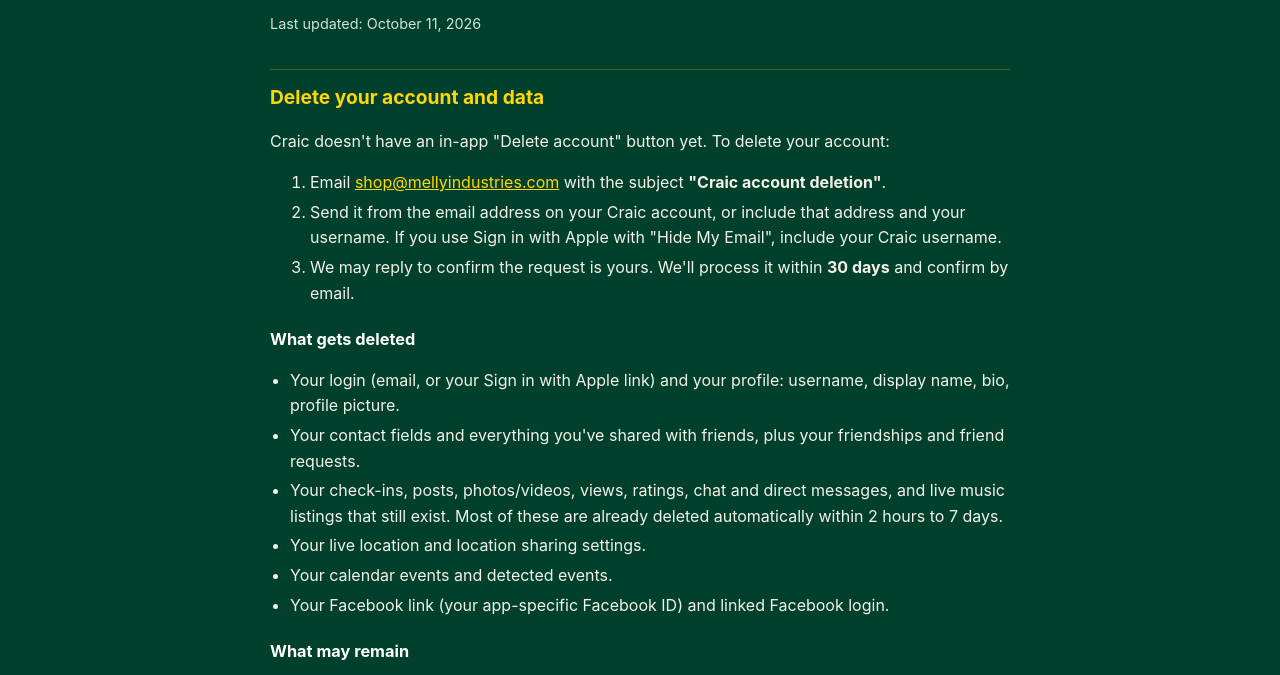
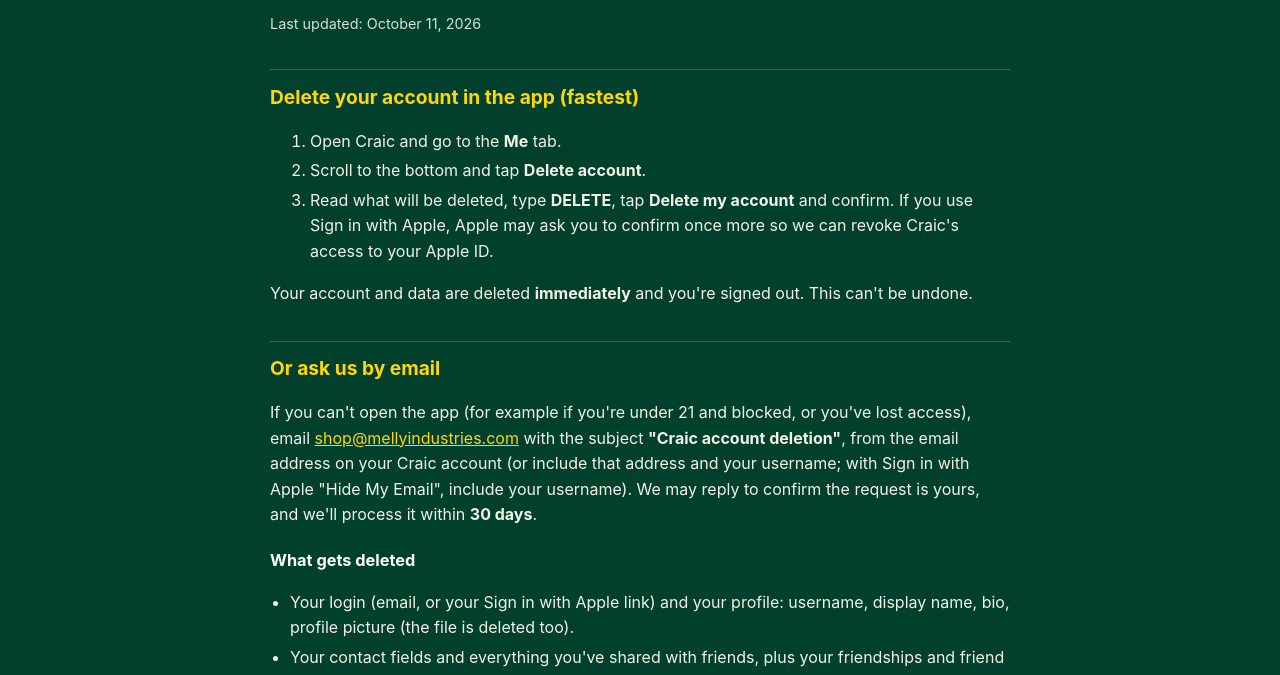
Before and after one commit to jmelly02/craic-legal, a plain HTML site: page delete-data.html in a window 1280 px wide. Shown: the part 205-880 px from the top of the page. Drawn offline with Linux system fonts and the light colour scheme.

Commit message:
In-app account deletion (Me > Delete account) and 21+ age check

```diff
--- a/delete-data.html
+++ b/delete-data.html
@@ -39,22 +39,26 @@
 <h1>Delete your Craic data</h1>
 <p class="note">Last updated: October 11, 2026</p>
 
-<h2>Delete your account and data</h2>
-<p>Craic doesn't have an in-app "Delete account" button yet. To delete your account:</p>
+<h2>Delete your account in the app (fastest)</h2>
 <ol>
-<li>Email <a href="mailto:shop@mellyindustries.com?subject=Craic%20account%20deletion">shop@mellyindustries.com</a> with the subject <strong>"Craic account deletion"</strong>.</li>
-<li>Send it from the email address on your Craic account, or include that address and your username. If you use Sign in with Apple with "Hide My Email", include your Craic username.</li>
-<li>We may reply to confirm the request is yours. We'll process it within <strong>30 days</strong> and confirm by email.</li>
+<li>Open Craic and go to the <strong>Me</strong> tab.</li>
+<li>Scroll to the bottom and tap <strong>Delete account</strong>.</li>
+<li>Read what will be deleted, type <strong>DELETE</strong>, tap <strong>Delete my account</strong> and confirm. If you use Sign in with Apple, Apple may ask you to confirm once more so we can revoke Craic's access to your Apple ID.</li>
 </ol>
+<p>Your account and data are deleted <strong>immediately</strong> and you're signed out. This can't be undone.</p>
+
+<h2>Or ask us by email</h2>
+<p>If you can't open the app (for example if you're under 21 and blocked, or you've lost access), email <a href="mailto:shop@mellyindustries.com?subject=Craic%20account%20deletion">shop@mellyindustries.com</a> with the subject <strong>"Craic account deletion"</strong>, from the email address on your Craic account (or include that address and your username; with Sign in with Apple "Hide My Email", include your username). We may reply to confirm the request is yours, and we'll process it within <strong>30 days</strong>.</p>
 
 <h3>What gets deleted</h3>
 <ul>
-<li>Your login (email, or your Sign in with Apple link) and your profile: username, display name, bio, profile picture.</li>
+<li>Your login (email, or your Sign in with Apple link) and your profile: username, display name, bio, profile picture (the file is deleted too).</li>
 <li>Your contact fields and everything you've shared with friends, plus your friendships and friend requests.</li>
 <li>Your check-ins, posts, photos/videos, views, ratings, chat and direct messages, and live music listings that still exist. Most of these are already deleted automatically within 2 hours to 7 days.</li>
 <li>Your live location and location sharing settings.</li>
 <li>Your calendar events and detected events.</li>
-<li>Your Facebook link (your app-specific Facebook ID) and linked Facebook login.</li>
+<li>Your Facebook link (your app-specific Facebook ID) and linked Facebook or Apple logins.</li>
+<li>Your 21+ age confirmation (we never stored your date of birth).</li>
 </ul>
 <h3>What may remain</h3>
 <ul>
```
Also changed, not shown: privacy.html (+11 -4 lines).
